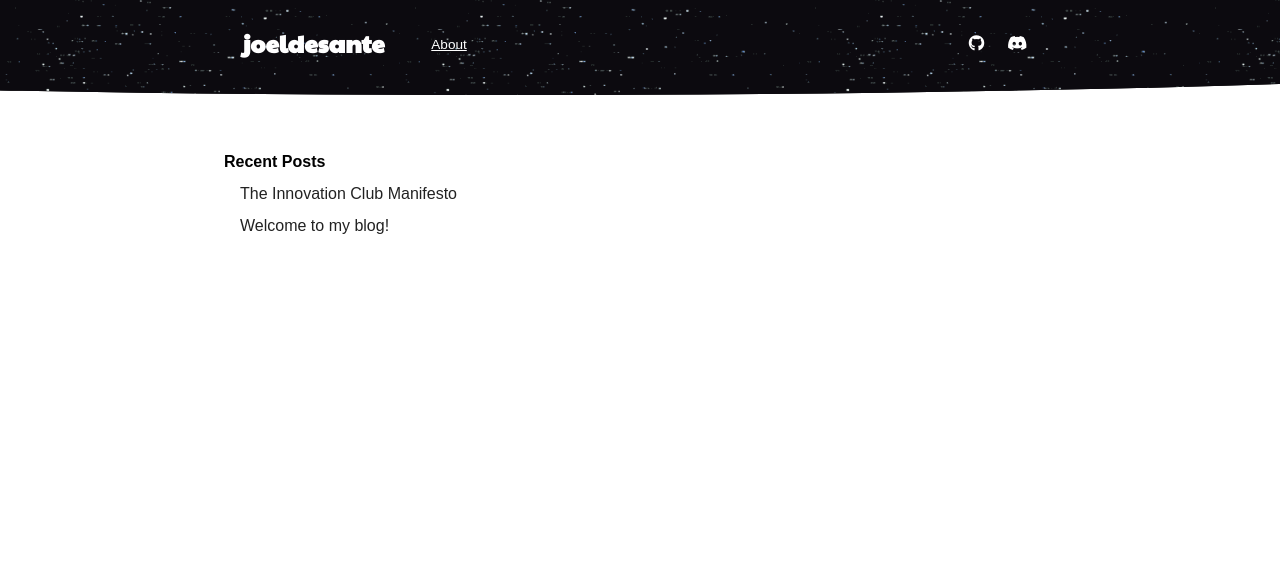
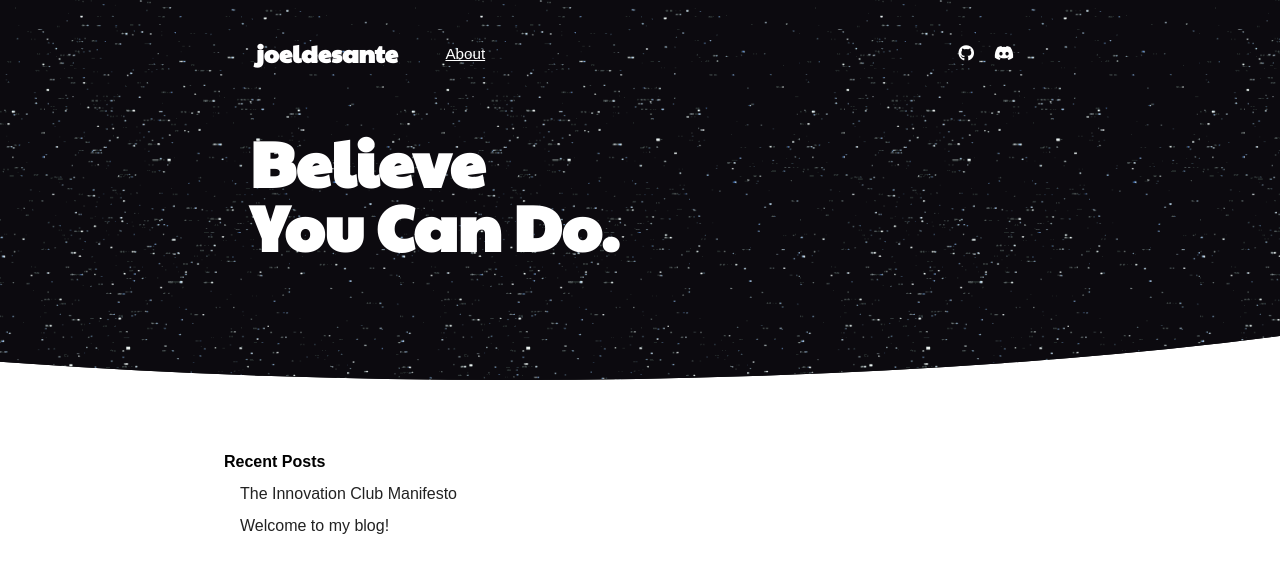
Before and after one commit to JoelDesante/joeldesante.com, a Jekyll site: the page built from index.markdown, in a window 1280 px wide. Shown: the top 573 px of the page. Built offline with Jekyll 4.4.1, drawn with Linux system fonts in a browser that asks for light colours; nearby versions of some CDN libraries.

Commit message:
Update header slug

```diff
--- a/_layouts/home.html
+++ b/_layouts/home.html
@@ -2,11 +2,39 @@
 <html>
 <head>
 	{% include head.html %}
-	<link rel="stylesheet" type="text/css" href="/assets/css/navigation.css">
+	<link rel="stylesheet" type="text/css" href="/assets/css/home/header.css">
 	<link rel="stylesheet" type="text/css" href="/assets/css/postbar.css">
 </head>
 <body>
-	{% include navigation.html %}
+
+	<header>
+		<nav>
+			<div id="left">
+				<h2 id="text-mark"><a href="/">joeldesante</a></h2>
+				<div id="links">
+					<ul>
+						{% for page in site.pages %}
+							{% if page.title %}
+								<li><a href="{{ page.url }}">{{ page.title }}</a></li>
+							{% endif %}
+						{% endfor %}
+					</ul>
+				</div>
+			</div>
+			<div id="social-links">
+				<a href="https://github.com/joeldesante" target="_blank">
+					<i class="fab fa-github"></i>
+				</a>
+				<a href="#">
+					<i class="fab fa-discord"></i>
+				</a>
+			</div>
+		</nav>
+		<div id="header-content">
+			<h1>Believe<br/>You Can Do.</h1>
+		</div>
+		<div id="curve-bg"></div>
+	</header>
 
 	<main>
 		{% include postsbar.html %}
--- /dev/null
+++ b/assets/css/home/header.scss
@@ -0,0 +1,110 @@
+---
+---
+
+#curve-bg {
+	object-fit: cover;
+	object-position: top;
+	position: absolute;
+	top: 0px;
+	width: 100vw;
+	height: 100%;
+	z-index: -1;
+
+	background-color: #000000;
+	background-image: url("/assets/images/stars.gif");
+	background-repeat: repeat;
+	background-size: 400px;
+
+	clip-path: ellipse(100% 55% at 40% 40%);
+}
+
+@media (prefers-reduced-motion) {
+	#curve-bg {
+		background-image: none;
+	}
+}
+
+header {
+	font-family: "Paytone One", sans-serif;
+	color: #ffffff;
+	height: 400px;
+
+	display: grid;
+	position: relative;
+
+	grid-template-columns: 1fr 60vw 1fr;
+	grid-template-rows: 50px auto;
+	padding-top: 25px;
+
+	& nav {
+		display: grid;
+		grid-template-columns: 1fr 1fr;
+		grid-template-rows: auto;
+		align-items: center;
+
+		font-size: 1em;
+
+		grid-column-start: 2;
+		grid-column-end: 3;
+		grid-row-start: 1;
+		grid-row-end: 2;
+
+		& a {
+			color: #ffffff;
+
+			&:hover {
+				color: #ff0d86;
+			}
+		}
+
+		& #left {
+			display: flex;
+			align-items: center;
+
+			#text-mark {
+				& a {
+					text-decoration: none;
+				}
+			}
+
+			& #links ul li {
+				margin: 0px;
+				display: inline-block;
+				list-style: none;
+
+				& a {
+					font-family: sans-serif;
+					padding: 0em 0.5em;
+					font-size: 0.95em;
+				}
+			}
+		}
+
+		& #social-links {
+
+			display: flex;
+			align-items: center;
+			justify-content: flex-end;
+
+			& a {
+				padding: 0px 10px;
+				text-decoration: none;
+			}
+		}
+	}
+
+	#header-content {
+		grid-row-start: 2;
+		grid-row-end: 3;
+		grid-column-start: 2;
+		grid-column-end: 3;
+
+		padding-top: 55px;
+		transform: translateX(-6px);
+
+		& h1 {
+			font-size: 4em;
+			line-height: 1em;
+		}
+	}
+}
```
Also changed, not shown: 8 other files.
